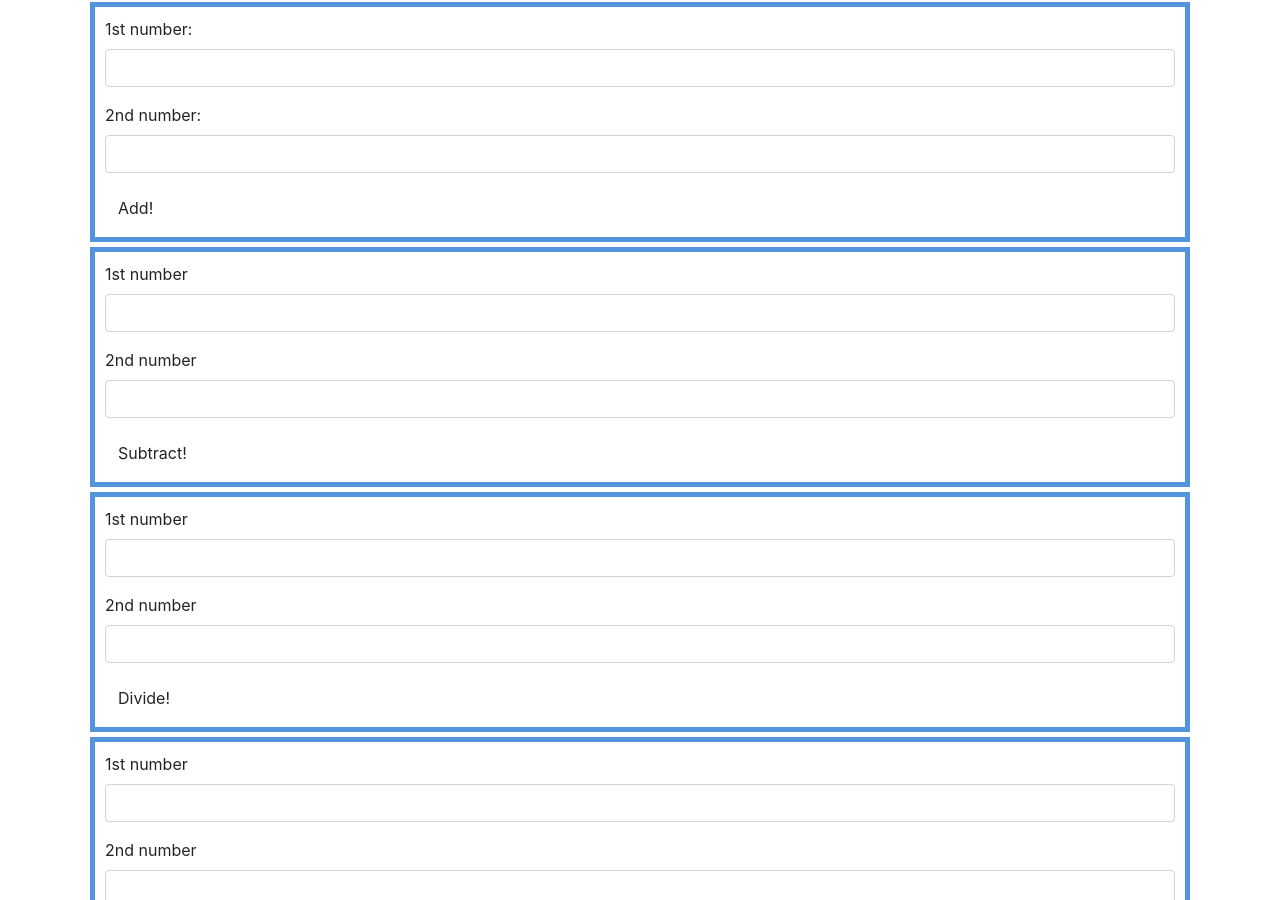
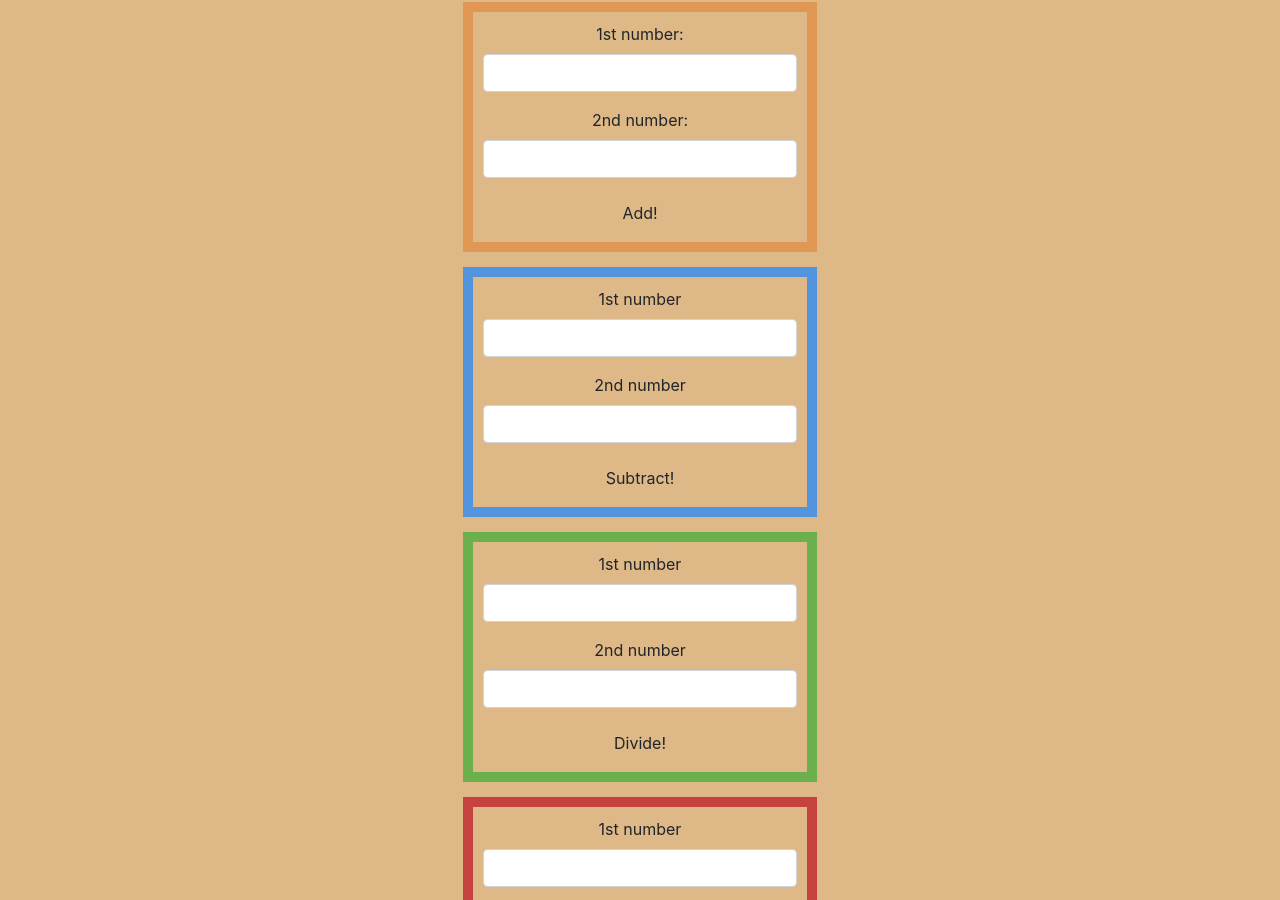
Before and after one commit to Caitchell/solo-calculator.html, a plain HTML site: page index.html in a window 1280 px wide. Shown: the part 54-954 px from the top of the page. Drawn offline with Linux system fonts and the light colour scheme.

Commit message:
styles and boxes added

```diff
--- a/css/styles.css
+++ b/css/styles.css
@@ -1,27 +1,39 @@
 #subtract{
-  margin: 5px;
-  border: 5px solid rgb(83, 148, 223);
+  margin: auto;
+  border: 10px solid rgb(83, 148, 223);
   padding: 10px;
   box-sizing: border-box;
+  margin-bottom: 15px;
 }
 
 #add{
-  margin: 5px;
-  border: 5px solid rgb(83, 148, 223);
+  margin: auto;
+  border: 10px solid rgb(223, 151, 83);
   padding: 10px;
   box-sizing: border-box;
+  margin-bottom: 15px;
 }
 
 #divide{
-  margin: 5px;
-  border: 5px solid rgb(83, 148, 223);
+  margin: auto;
+  border: 10px solid rgb(108, 175, 77);
   padding: 10px;
   box-sizing: border-box;
+  margin-bottom: 15px;
 }
 
 #multiply{
-  margin: 5px;
-  border: 5px solid rgb(83, 148, 223);
+  margin: auto;
+  border: 10px solid rgb(196, 67, 62);
   padding: 10px;
   box-sizing: border-box;
+  margin-bottom: 15px;
 }
+
+body{
+  margin: auto;
+  text-align: center;
+  background-color: burlywood;
+  width: 30%;
+  box-sizing: border-box;
+}
```
Also changed, not shown: index.html (line endings or trailing spaces).
